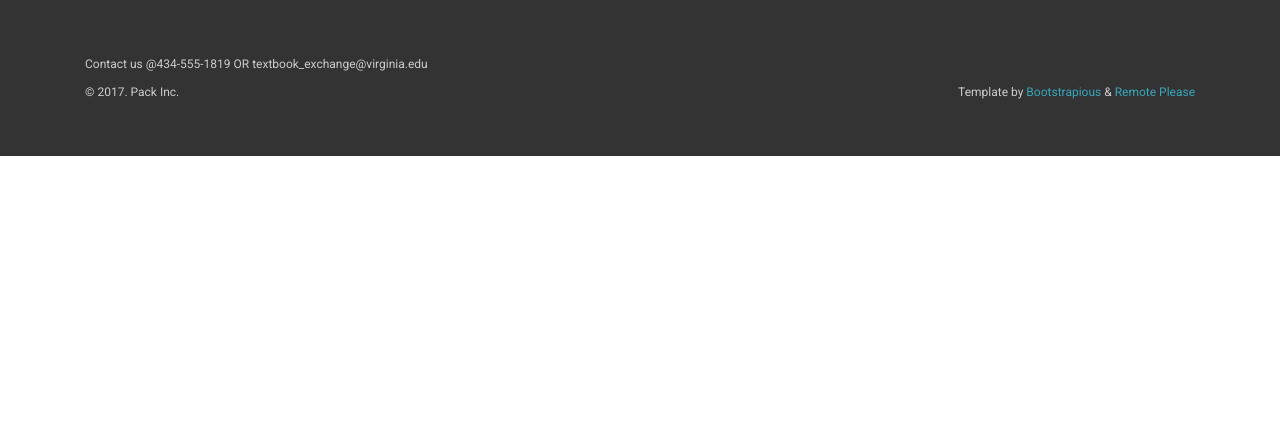
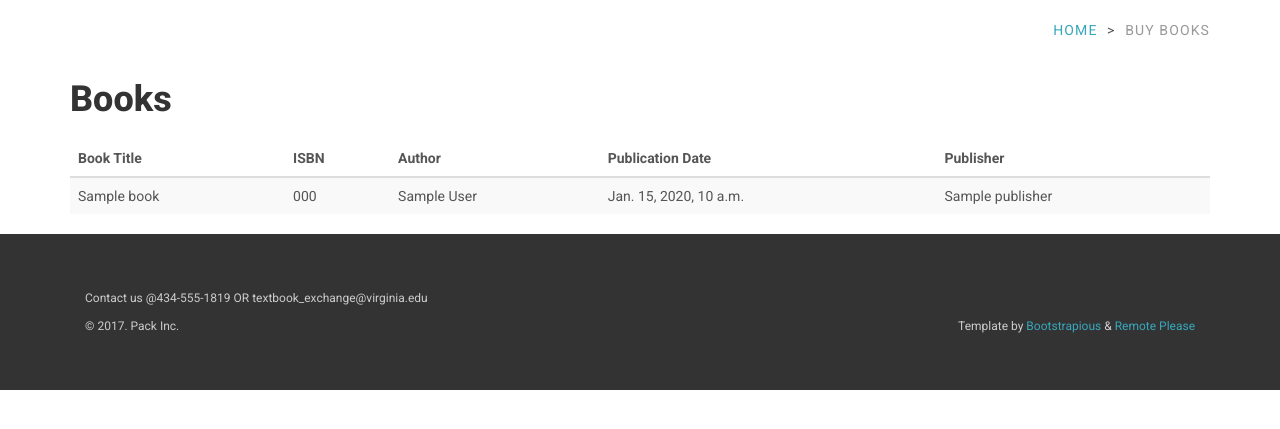
Before and after one commit to ArnimJ/uvaTextbookExchange, a Django app: template web/frontend/templates/book_list.html in a window 1280 px wide. Shown: the part 67-496 px from the top of the page. Run offline with Django 3.2, Linux system fonts and the light colour scheme; the template is opened without the code that fills it: most values are stand-ins (such as "Sample title", 1, 10 or a date in 2020); some libraries are stand-ins or nearby versions.

Commit message:
completed book_list table

```diff
--- a/web/frontend/templates/base.html
+++ b/web/frontend/templates/base.html
@@ -89,7 +89,7 @@ _________________________________________________________ -->
 
                     <div class="container">
                         <div class="navbar-header">
-                            <a class="navbar-brand home" href="index.html">
+                            <a class="navbar-brand home" href="{% url 'index' %}">
                                 <img src="{% static 'img/mylogo.png' %}" alt="Pack logo" style="position:relative; bottom:5px;">
                                 <!--<img src="img/logo-small.png" alt="Universal logo" class="visible-xs visible-sm"><span class="sr-only">Universal - go to homepage</span>-->
                             </a>
@@ -106,10 +106,10 @@ _________________________________________________________ -->
 
                             <ul class="nav navbar-nav navbar-right">
                                 <li>
-                                    <a href="javascript: void(0)">Home</a>
+                                    <a href="{% url 'index' %}">Home</a>
                                 </li>
                                 <li>
-                                    <a href="#"><i class="fa fa-sign-in"></i> <span class="hidden-xs text-uppercase">Log in</span></a>
+                                    <a href="javascript: void(0)"><i class="fa fa-sign-in"></i> <span class="hidden-xs text-uppercase">Log in</span></a>
                                 </li>
                                 <li>
                                     <a href="customer-register.html"><i class="fa fa-user"></i> <span class="hidden-xs text-uppercase">Create Account</span></a>
--- a/web/frontend/templates/book_list.html
+++ b/web/frontend/templates/book_list.html
@@ -2,4 +2,40 @@
 {% block body_block %}
 {% load static %}
 
+    <div class="container">
+        <ol class="breadcrumb" >
+            <li><a href="{% url 'index' %}">Home</a></li>
+            <li class="active">Buy Books</li>
+        </ol>
+
+        <h1>Books</h1>
+
+
+        <table id="family_table" class="table table-striped tablesorter">
+    <thead>
+        <tr>
+            <th>Book Title</th>
+            <th>ISBN</th>
+            <th>Author</th>
+            <th>Publication Date</th>
+            <th>Publisher</th>
+        </tr>
+    </thead>
+    <tbody>
+        {% for book in book_list %}
+            <tr>
+                <td>{{ book.title }}</td>
+                <td>{{ book.isbn }}</td>
+                <td>{{ book.author }}</td>
+                <td>{{ book.publicationDate }}</td>
+                <td>{{ book.publisher }}</td>
+            </tr>
+        {% endfor %}
+    </tbody>
+</table>
+
+    </div>
+
+
+
 {% endblock %}
--- a/web/frontend/templates/index.html
+++ b/web/frontend/templates/index.html
@@ -103,7 +103,7 @@
                         <div class="col-md-4">
                             <div class="box-simple">
                                 <div class="icon">
-                                    <a href="http://www.google.com" title="Buy"> <i class="fa fa-book"></i></a>
+                                    <a href="{% url 'book_list' %}" title="Buy"> <i class="fa fa-book"></i></a>
                                 </div>
                                 <h3>Buy</h3>
                                 <p>A wide variety to select your very own book.</p>
```
Also changed, not shown: web/frontend/views.py (+9 -2 lines), models/marketplace/migrations/0001_initial.py (added).
